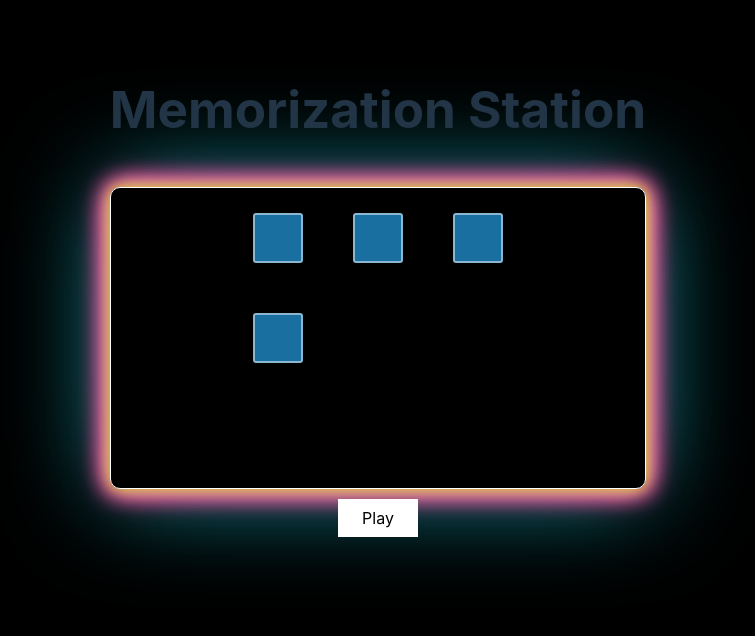
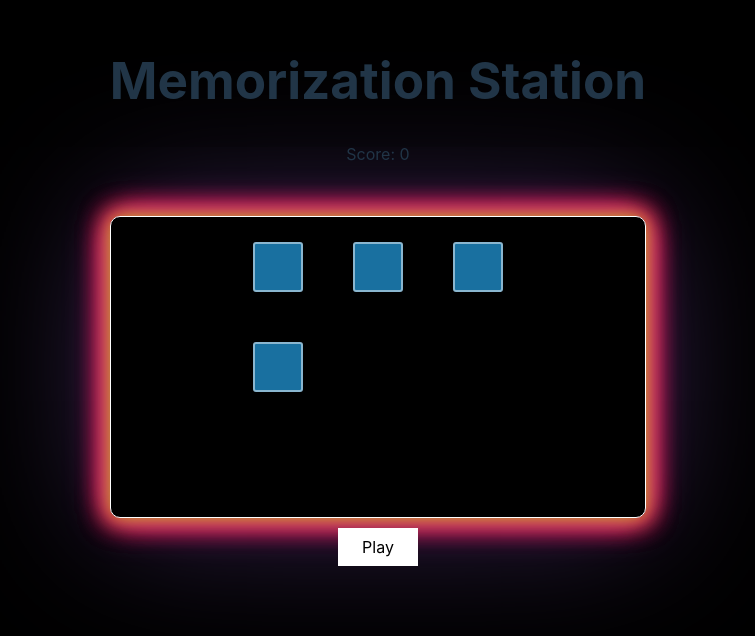
Before and after one commit to TAB-Games/ReactMemoryGame, a React (Vite) app: page / in a window 1280 px wide. Shown: the part 108-744 px from the top of the page, without its empty margins (262-1017 px from the left). Built offline with nearby package versions, Linux system fonts and the light colour scheme.

Commit message:
gameprovider context

```diff
--- a/src/App.jsx
+++ b/src/App.jsx
@@ -8,16 +8,17 @@ import {
   CurrentSequenceProvider,
   useCurrentSequence,
 } from "./components/CurrentSequenceContext";
+import { GameProvider } from "./components/GameProvider";
 
 function App() {
   return (
     <div>
       <h1>Memorization Station</h1>
-      <CurrentSequenceProvider>
-        {/* <Score value={score} /> */}
+      <GameProvider>
+        <Score />
         <GameBoard />
         <PlayBtn />
-      </CurrentSequenceProvider>
+      </GameProvider>
     </div>
   );
 }
--- a/src/components/GameBoard.jsx
+++ b/src/components/GameBoard.jsx
@@ -2,13 +2,12 @@ import React, { useState, useEffect } from "react";
 
 import { Tile } from "./Tile";
 import { generateRandomId } from "../utils/utils";
-import { useCurrentSequence } from "./CurrentSequenceContext";
+import { useGame } from "./GameProvider";
 import { generateRandomSequence } from "../utils/utils";
 
 function GameBoard() {
-  const { currentSequence, setCurrentSequence } = useCurrentSequence();
+  const { numberOfTiles } = useGame();
   const [userInput, setUserInput] = useState([]); // keeps track of what user types
-  const [score, setScore] = useState(0); // score starts at 0
   const [sequenceLength, setSequenceLength] = useState(2); // sequence starts at 2
   const [numTiles, setNumTiles] = useState(4);
   const [level, setLevel] = useState(0);
@@ -25,7 +24,7 @@ function GameBoard() {
 
   function createTiles() {
     let tileArr = [];
-    for (let i = 0; i < numTiles; i++) {
+    for (let i = 0; i < numberOfTiles; i++) {
       let id = generateRandomId();
 
       tileArr.push(<Tile key={id} index={i} isFlashing={true} />);
--- /dev/null
+++ b/src/components/GameProvider.jsx
@@ -0,0 +1,30 @@
+import React, { createContext, useContext, useState } from "react";
+
+// Create a context for the game state
+const GameContext = createContext();
+
+// Provider component to provide game state to its children
+export const GameProvider = ({ children }) => {
+  const [score, setScore] = useState(0);
+  const [numberOfTiles, setNumberOfTiles] = useState(4);
+  const [currentSequence, setCurrentSequence] = useState([]);
+  const [level, setLevel] = useState(1);
+
+  return (
+    <GameContext.Provider
+      value={{
+        score,
+        setScore,
+        currentSequence,
+        setCurrentSequence,
+        numberOfTiles,
+        setNumberOfTiles,
+      }}
+    >
+      {children}
+    </GameContext.Provider>
+  );
+};
+
+// Custom hook to use game context
+export const useGame = () => useContext(GameContext);
--- a/src/components/PlayBtn.jsx
+++ b/src/components/PlayBtn.jsx
@@ -1,8 +1,8 @@
-import { useCurrentSequence } from "./CurrentSequenceContext";
+import { useGame } from "./GameProvider";
 import { generateRandomSequence } from "../utils/utils";
 
 export const PlayBtn = () => {
-  const { currentSequence, setCurrentSequence } = useCurrentSequence();
+  const { setCurrentSequence } = useGame();
 
   function handlePlay() {
     setCurrentSequence(generateRandomSequence(2, 4));
--- a/src/components/Score.jsx
+++ b/src/components/Score.jsx
@@ -1,7 +1,9 @@
 import React from "react";
+import { useGame } from "./GameProvider";
 
-function Score({ value }) {
-  return <div className="score">Score: {value}</div>;
+function Score() {
+  const { score } = useGame();
+  return <div className="score">Score: {score}</div>;
 }
 
 export default Score;
```
